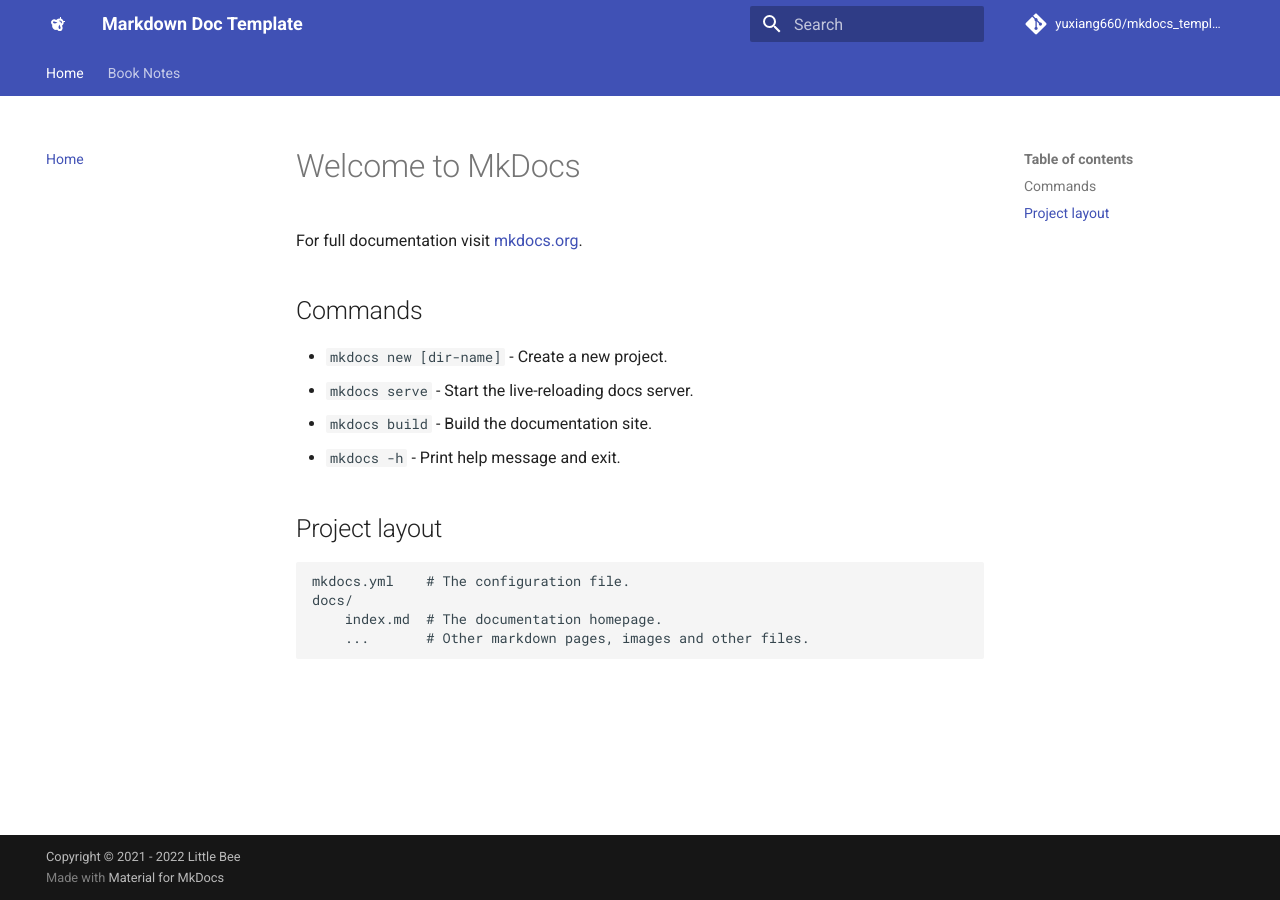
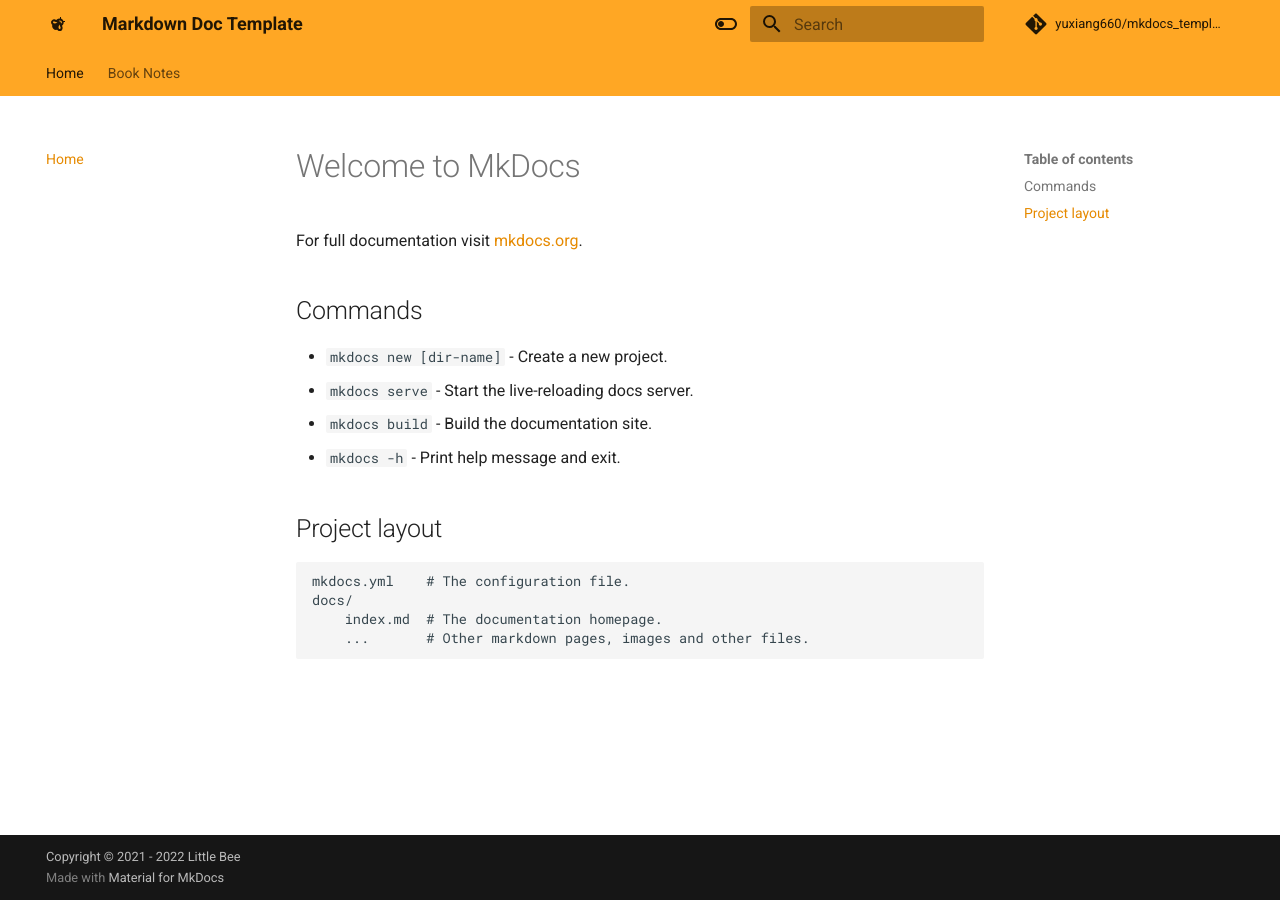
Before and after one commit to LittleBee1024/mkdocs_template, an MkDocs documentation site: the page built from docs/index.md, in a window 1280 px wide. Built offline with MkDocs 1.6.1 and Material for MkDocs 9.7.7, drawn with Linux system fonts in a browser that asks for light colours; comment, search, counter and statistics services are not loaded.

Commit message:
update font and palette

```diff
--- a/mkdocs.yml
+++ b/mkdocs.yml
@@ -23,9 +23,27 @@
     - search.highlight
     - search.share
     - search.suggest
+  palette:
+    # default scheme is light mode, can change to "slate" for dark mode
+    - scheme: default
+      primary: orange
+      accent: orange
+      toggle:
+        icon: material/toggle-switch-off-outline
+        name: Switch to dark mode
+    - scheme: slate
+      primary: orange
+      accent: orange
+      toggle:
+        icon: material/toggle-switch
+        name: Switch to light mode
+  font:
+    # Pick up a font from https://fonts.google.com/
+    text: Roboto
+    code: Roboto Mono
   favicon: assets/favicon.png
   icon:
-    # Pick a logo at https://github.com/squidfunk/mkdocs-material/tree/master/material/.icons
+    # Pick up a logo from https://github.com/squidfunk/mkdocs-material/tree/master/material/.icons
     logo: material/bee
 
 # Extensions
```
